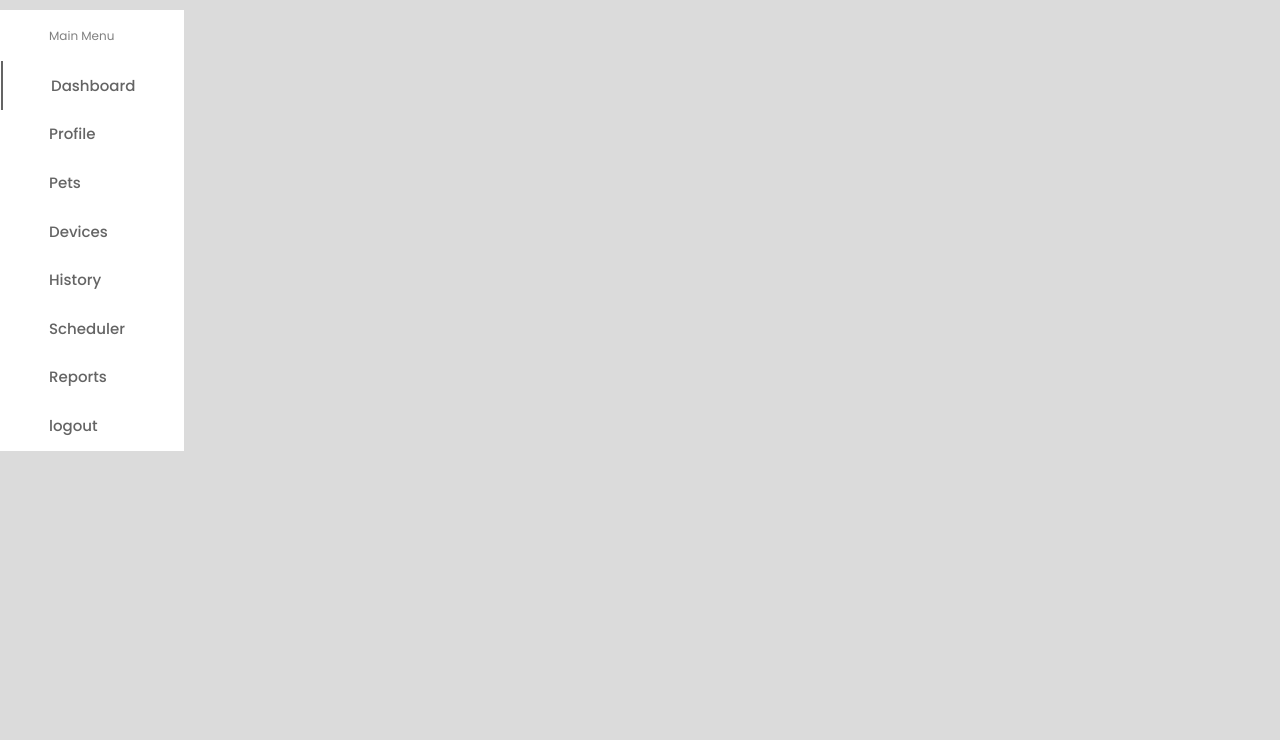
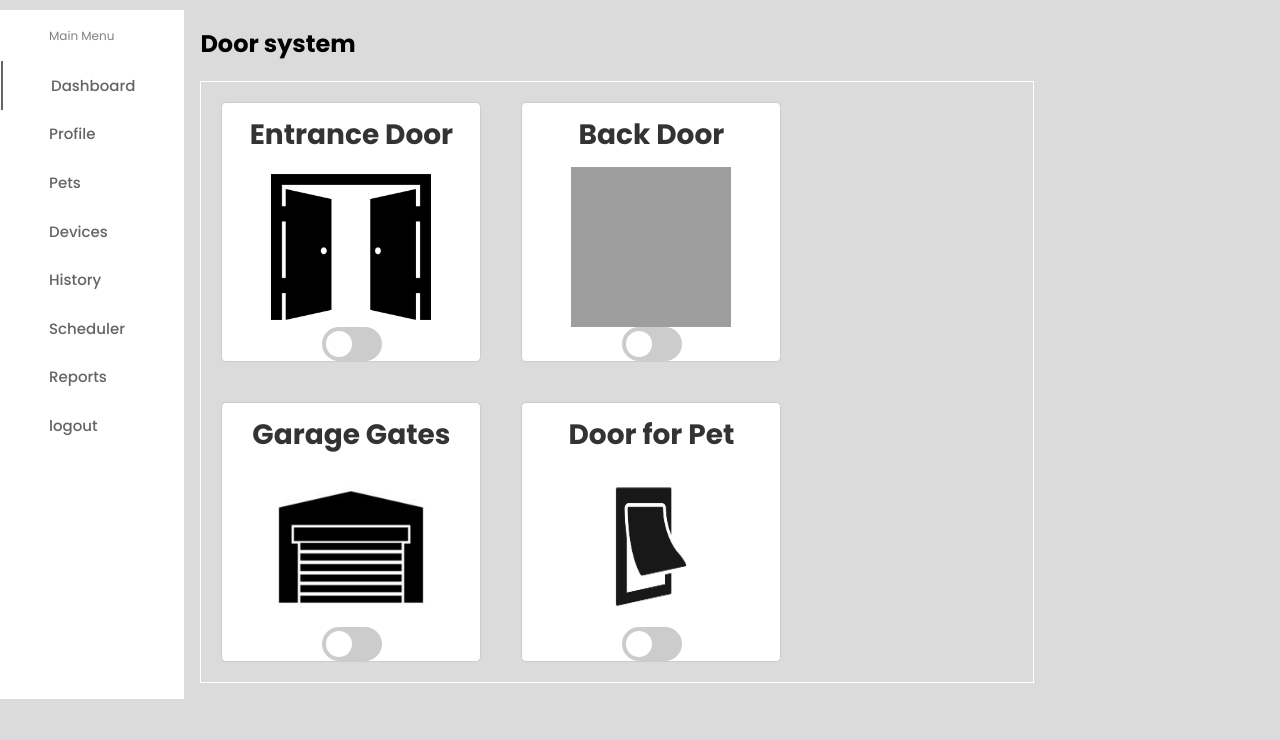
Before and after one commit to ariclavel/HappyFamily, a PHP site: page /HappyFamily/View/doors2.php in a window 1280 px wide. Shown: the part 60-800 px from the top of the page. Run offline with PHP 8.4, Linux system fonts and the light colour scheme; grey boxes are pictures that could not be loaded.

Commit message:
ready door system (html,css)

```diff
--- a/App/View/doors2.php
+++ b/App/View/doors2.php
@@ -7,7 +7,7 @@
 <head>
   <meta charset="UTF-8" />
   <title>Dashboard | Happy Family</title>
-  <link rel="stylesheet" href="../css/user_profile_victor.css">
+  <link rel="stylesheet" href="../css/style_doors_mark.css">
 
   <!-- Font Awesome Cdn Link -->
   <link rel="stylesheet" href="https://cdnjs.cloudflare.com/ajax/libs/font-awesome/6.2.0/css/all.min.css" />
@@ -61,6 +61,50 @@ include("Dashboard_left_menu.php");
 
 <div class="content">
 
+<h2 class="h2">Door system</h2>
+
+<div class="wrap">
+
+
+
+ <div class="box">
+<div class="box_header">Entrance Door</div>
+<img class="box_content" src="../img/entry_door.png">
+  <label class="switch">
+<input type="checkbox">
+<span class="slider round"></span>
+</label>
+</div>
+ <div class="box">
+<div class="box_header">Back Door</div>
+<img class="box_content" src="../img/back_door.png">
+  <label class="switch">
+<input type="checkbox">
+<span class="slider round"></span>
+</label>
+</div>
+ <div class="box">
+<div class="box_header">Garage Gates</div>
+<img class="box_content" src="../img/garage_gates.jpg">
+  <label class="switch">
+<input type="checkbox">
+<span class="slider round"></span>
+</label>
+</div>
+ <div class="box">
+<div class="box_header">Door for Pet</div>
+<img class="box_content" src="../img/pet_door.jpg">
+  <label class="switch">
+<input type="checkbox">
+<span class="slider round"></span>
+</label>
+</div>
+
+
+
+   </div>
+
+
 </div>
 </div>
 </div>
--- /dev/null
+++ b/App/css/style_doors_mark.css
@@ -0,0 +1,308 @@
+.profile{
+    display: flex;
+    justify-content: flex-start;
+    background-color: rgb(255, 255, 255);
+    width: 100%;
+    box-shadow: 0 0 50px -10px rgb(0 0 0 / 10%);
+
+}
+
+
+.head{
+    background-color: rgb(239, 247, 246);
+    margin: 0;
+    padding: 0;
+}
+.both{
+    margin-left:5px;
+}
+.image{
+    border-radius: 50%;
+    overflow: hidden;
+}
+.user_email{
+    font-size: 10px;
+    margin-left:10px;
+    text-align: center;
+}
+
+.pet_name{
+    margin-left:45px;
+    font-size: small;
+    text-align: center;
+}
+
+.User_name{
+    margin-left:30px;
+    text-align: center;
+}
+
+.btnn,.update_photo{
+        display: inline-block;
+        font-size: 12px;
+        background: #f85508;
+        border: 2px solid;
+        font-weight: 500;
+        padding: 10px 20px;
+        outline: 0;
+        cursor: pointer;
+        color: #0a0c0d;
+        transition: all 0.3s cubic-bezier(0.55, 0.055, 0.675, 0.19);
+        -webkit-transition: all 0.3s cubic-bezier(0.55, 0.055, 0.675, 0.19);
+        -moz-transition: all 0.3s cubic-bezier(0.55, 0.055, 0.675, 0.19);
+        -ms-transition: all 0.3s cubic-bezier(0.55, 0.055, 0.675, 0.19);
+        -o-transition: all 0.3s cubic-bezier(0.55, 0.055, 0.675, 0.19);
+      }
+
+      .btnn:hover {
+        background-color: #f85508;
+        border-color: #f85508;
+        color: #fff;
+      }
+      .update_photo:hover {
+        background-color: #f85508;
+        border-color: #f85508;
+        color: #fff;
+      }
+
+.both{
+   display:flex;
+   justify-content: flex-start;
+}
+
+.row_content{
+    display:block;
+}
+
+.col-md-12{
+    padding:5px;
+    margin:5px;
+
+}
+.labels{
+    float: left;
+}
+
+.form-control{
+    width: 300px;
+    height:40px;
+    display: inline-block;
+    font-size: 14px;
+    background: transparent;
+    border: 2px solid;
+    font-weight: 500;
+    padding: 10px 20px;
+    outline: 0;
+    cursor: pointer;
+    color: #103e65;
+
+    outline: 0;
+    transition: box-shadow .15s ease;
+    border: 0;
+    padding: 5px;
+    box-shadow: 0 1px 3px rgb(50 50 93 / 15%), 0 1px 0 rgb(0 0 0 / 2%);
+
+
+}
+
+
+.update_pet{
+    background-color: rgb(48, 2, 70);
+    border:none;
+    border-radius: 5px;
+    margin-left:45px;
+    width:100px;
+    height:30px;
+    color:white;
+    cursor:pointer;
+}
+
+
+
+/* Styling for modal pop ups */
+.trigger{
+    text-align: center;
+  padding: 7px 13px;
+  background: #3e3e3e;
+  color: #fff;
+  font-size: 15px;
+  outline: none;
+  border: none;
+  border-radius: 5px;
+  font-family: cursive;
+}
+
+.modal {
+  position: fixed;
+  left: 0;
+  top: 0;
+  width: 100%;
+  height: 100%;
+  background-color: rgba(0, 0, 0, 0.5);
+  opacity: 0;
+  visibility: hidden;
+  transform: scale(1.1);
+  transition: visibility 0s linear 0.25s, opacity 0.25s 0s, transform 0.25s;
+}
+.modal-content {
+  position: absolute;
+  top: 50%;
+  left: 50%;
+  transform: translate(-50%, -50%);
+  background-color: white;
+  padding: 1rem 1.5rem;
+  width: 24rem;
+  border-radius: 0.5rem;
+}
+.close-button {
+  float: right;
+  width: 1.5rem;
+  line-height: 1.5rem;
+  text-align: center;
+  cursor: pointer;
+  border-radius: 0.25rem;
+  background-color: lightgray;
+}
+.close-button:hover {
+  background-color: darkgray;
+}
+.show-modal {
+  opacity: 1;
+  visibility: visible;
+  transform: scale(1.0);
+  transition: visibility 0s linear 0s, opacity 0.25s 0s, transform 0.25s;
+}
+textarea {
+    border: 1px solid #dbdbdb;
+    border-radius: 2px;
+    color: #333;
+    padding: 12px 0 0 20px;
+    width: 100%;
+    outline: 0;
+    margin-bottom: 20px;
+  }
+ /* .content {
+    /*margin-left: 225px;*/
+
+
+  .wrap{
+    display: flex;
+    flex-wrap:wrap;
+    align-items: center;
+   flex-direction: row;
+
+    border: 1px solid #ffffff;
+      margin-top: 20px;
+
+  }
+
+
+  .box{
+      margin-left: auto;
+      margin-right: auto;
+      margin-top: auto;
+      margin-bottom: auto;
+      border-radius: 5px;
+    width: 260px;
+    height: 260px;
+      margin:20px;
+      background-color: white;
+    /*margin: 45px;*/
+    border: 1px solid #ccc;
+  }
+  .box_header{
+      font-size: 28px; /* Размер текста в шапке */
+      font-weight: bold;
+      text-align: center;
+     padding: 11px; /* Отступы внутри блока шапки */
+      color: #333; /* Цвет текста */
+
+  }
+  .box_content{
+      height: 160px;
+      width: 160px;
+      text-align: center;
+      display: block;
+      margin: 0 auto;
+      vertical-align: middle;
+
+
+  }
+  .switch {
+    position: relative;
+    display: inline-block;
+      align-content: center;
+    width: 60px;
+    height: 34px;
+      margin-left: 100px;
+  }
+
+  .switch input {display:none;}
+
+  .slider {
+      align-content: center;
+    position: absolute;
+    cursor: pointer;
+    top: 0;
+    left: 0;
+    right: 0;
+    bottom: 0;
+    background-color: #ccc;
+    -webkit-transition: .4s;
+    transition: .4s;
+  }
+
+  .slider:before {
+    position: absolute;
+    content: "";
+    height: 26px;
+    width: 26px;
+    left: 4px;
+    bottom: 4px;
+    background-color: white;
+    -webkit-transition: .4s;
+    transition: .4s;
+  }
+
+  input:checked + .slider {
+    background-color: #4CAF50;
+  }
+
+  input:focus + .slider {
+    box-shadow: 0 0 1px #4CAF50;
+  }
+
+  input:checked + .slider:before {
+    -webkit-transform: translateX(26px);
+    -ms-transform: translateX(26px);
+    transform: translateX(26px);
+  }
+
+  /* Rounded sliders */
+  .slider.round {
+    border-radius: 34px;
+  }
+
+  .slider.round:before {
+    border-radius: 50%;
+  }
+
+
+
+  .add_button {
+      background-color: #4CAF50;
+      border: none;
+      color: white;
+
+      text-align: center;
+      text-decoration: none;
+      display: inline-block;
+      font-size: 26px;
+      margin-left: 20px;
+      border-radius: 50%;
+      cursor: pointer;
+      width: 50px;
+      height: 50px;
+
+
+  }
```
